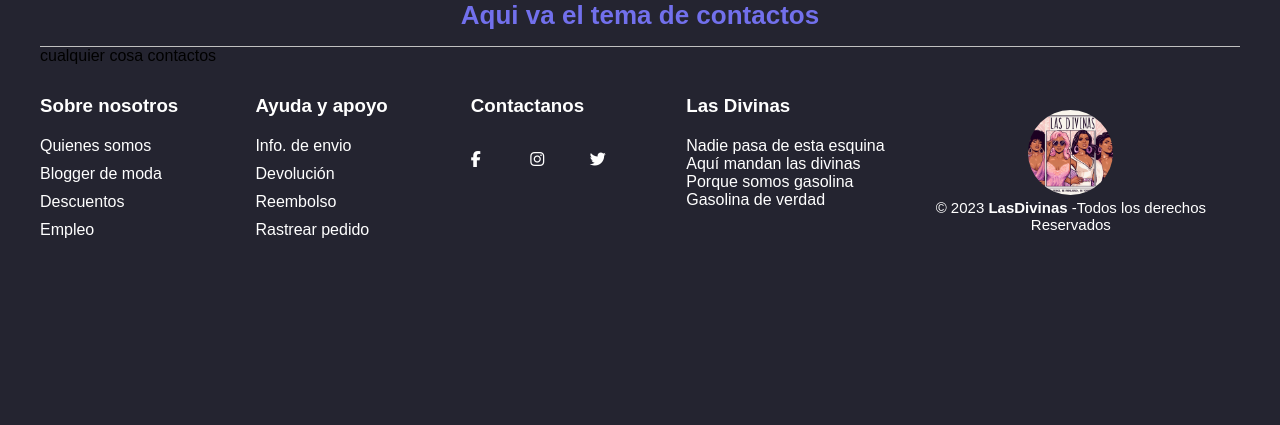
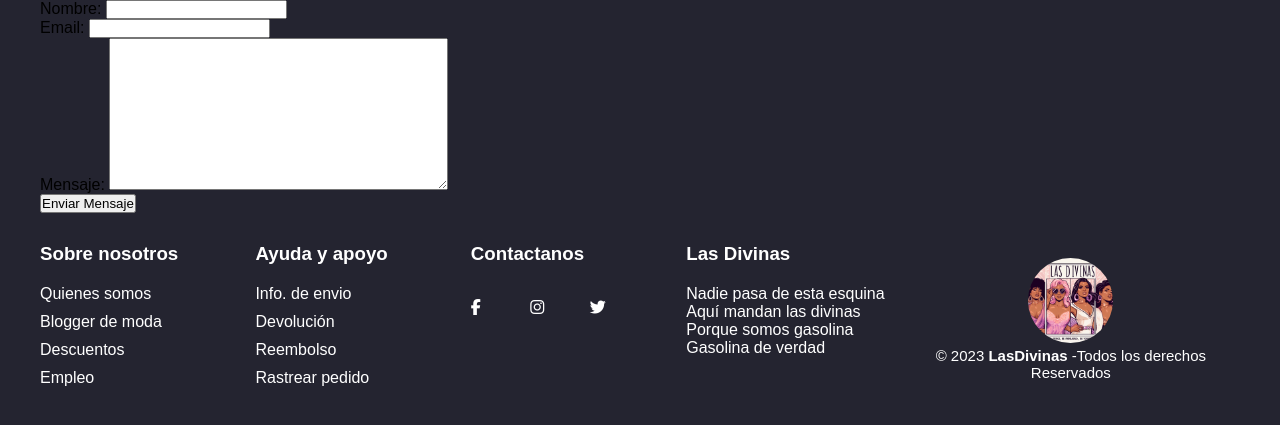
Before and after one commit to Anteiku-Kris/MiniProyecto3, a Django app: page /contacts/ in a window 1280 px wide. Shown: the part 60-485 px from the top of the page. Run offline with Django 4.2, Linux system fonts and the light colour scheme; some libraries are stand-ins or nearby versions.

Commit message:
Auto stash before merge of "Kris" and "origin/Kris"
Se hicieron cambios en la sección de contactos.html

```diff
--- a/RoyalStore/Core/Templates/contacts.html
+++ b/RoyalStore/Core/Templates/contacts.html
@@ -3,10 +3,13 @@
 
 {% block content %}
 
-<div class="contenido-products">
-    <!-- Contenido específico de la página de Inicio/Home -->
-    <h2>Aqui va el tema de contactos</h2>
-    <p>cualquier cosa contactos</p>
-</div>
-    {% include 'footer.html' %}
+
+<form method="post" action="{% url 'Core:contacts' %}">
+    {% csrf_token %}
+    {{ form.as_p }}
+    <input type="submit" value="Enviar Mensaje">
+</form>
+
+
+{% include 'footer.html' %}
 {% endblock %}
--- a/RoyalStore/Core/admin.py
+++ b/RoyalStore/Core/admin.py
@@ -1,6 +1,7 @@
 from django.contrib import admin
-from .models import Productos, Categoria, Resena
+from .models import Productos, Categoria, Resena, Contacto
 
 admin.site.register(Productos)
 admin.site.register(Categoria)
 admin.site.register(Resena)
+admin.site.register(Contacto)
--- a/RoyalStore/Core/forms.py
+++ b/RoyalStore/Core/forms.py
@@ -2,6 +2,8 @@ from django import forms
 from .models import Productos, Categoria, Resena
 from django.contrib.auth.forms import UserCreationForm
 from django.contrib.auth.models import User
+from .models import Contacto
+
 
 class CustomUserCreationForm(UserCreationForm):
 
@@ -38,3 +40,9 @@ class ResenaForm(forms.ModelForm):
     class Meta:
         model = Resena
         fields = ['comentario', 'puntuacion']
+
+
+class ContactoForm(forms.ModelForm):
+    class Meta:
+        model = Contacto
+        fields = ('nombre', 'email', 'mensaje')
--- a/RoyalStore/Core/models.py
+++ b/RoyalStore/Core/models.py
@@ -28,5 +28,13 @@ class Resena(models.Model):
     comentario = models.TextField()
     puntuacion = models.PositiveIntegerField(default=0)  # Campo para almacenar la puntuación
 
+    def str(self):
+        return f'Reseña de {self.producto.name}'
+
+class Contacto(models.Model):
+    nombre = models.CharField(max_length=100)
+    email = models.EmailField()
+    mensaje = models.TextField()
+
     def __str__(self):
-        return f'Reseña de {self.producto.name}'
+        return self.nombre
--- a/RoyalStore/Core/views.py
+++ b/RoyalStore/Core/views.py
@@ -1,7 +1,7 @@
 from django.shortcuts import render, redirect, get_object_or_404
 from django.contrib import messages
 from django.views import View
-from .forms import  AgregarproductosForm, CustomUserCreationForm, ResenaForm
+from .forms import  AgregarproductosForm, CustomUserCreationForm, ResenaForm, ContactoForm
 from django.contrib.auth import authenticate, login
 from .models import Productos, Categoria, Resena
 from django.urls import reverse
@@ -140,3 +140,28 @@ def detallesproductos(request, producto_id):
     }
 
     return render(request, 'detalles-productos.html', context)
+
+
+def contacts(request):
+    if request.method == 'POST':
+        form = ContactoForm(request.POST)
+        if form.is_valid():
+            # Guardar el formulario si es válido
+            mensaje = form.save(commit=False)  # No guardamos aún en la base de datos
+            if request.user.is_authenticated:
+                # Si el usuario está autenticado, prellenar nombre y email
+                mensaje.nombre = request.user.first_name
+                mensaje.email = request.user.email
+            mensaje.save()  # Ahora guardamos en la base de datos
+            messages.success(request, '¡Su mensaje ha sido enviado!')
+            return redirect('Core:contacts')
+    else:
+        # Si el método no es POST, simplemente muestra el formulario vacío
+        form = ContactoForm()
+
+        if request.user.is_authenticated:
+            # Si el usuario está autenticado, prellenar nombre y email en el formulario
+            form.fields['nombre'].initial = request.user.first_name
+            form.fields['email'].initial = request.user.email
+
+    return render(request, 'contacts.html', {'form': form})
```
Also changed, not shown: RoyalStore/Core/migrations/0002_contacto.py (added), RoyalStore/db.sqlite3.
